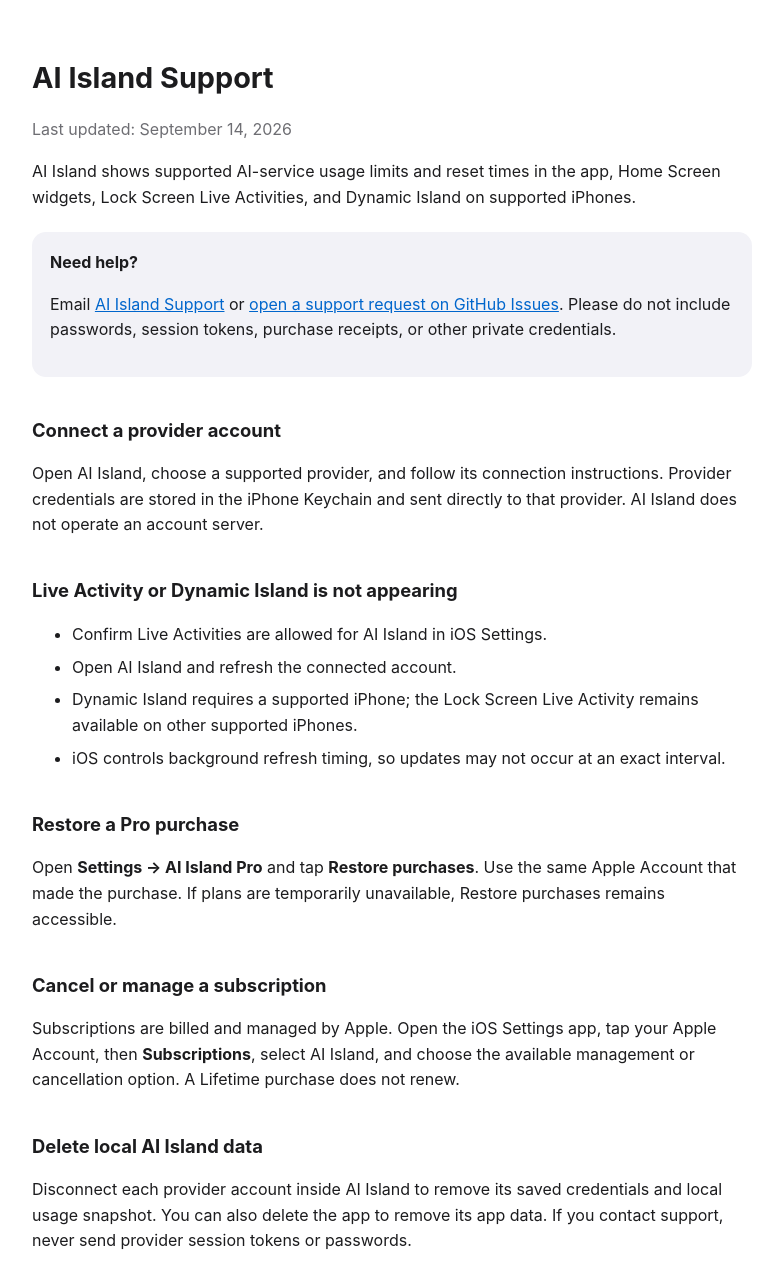
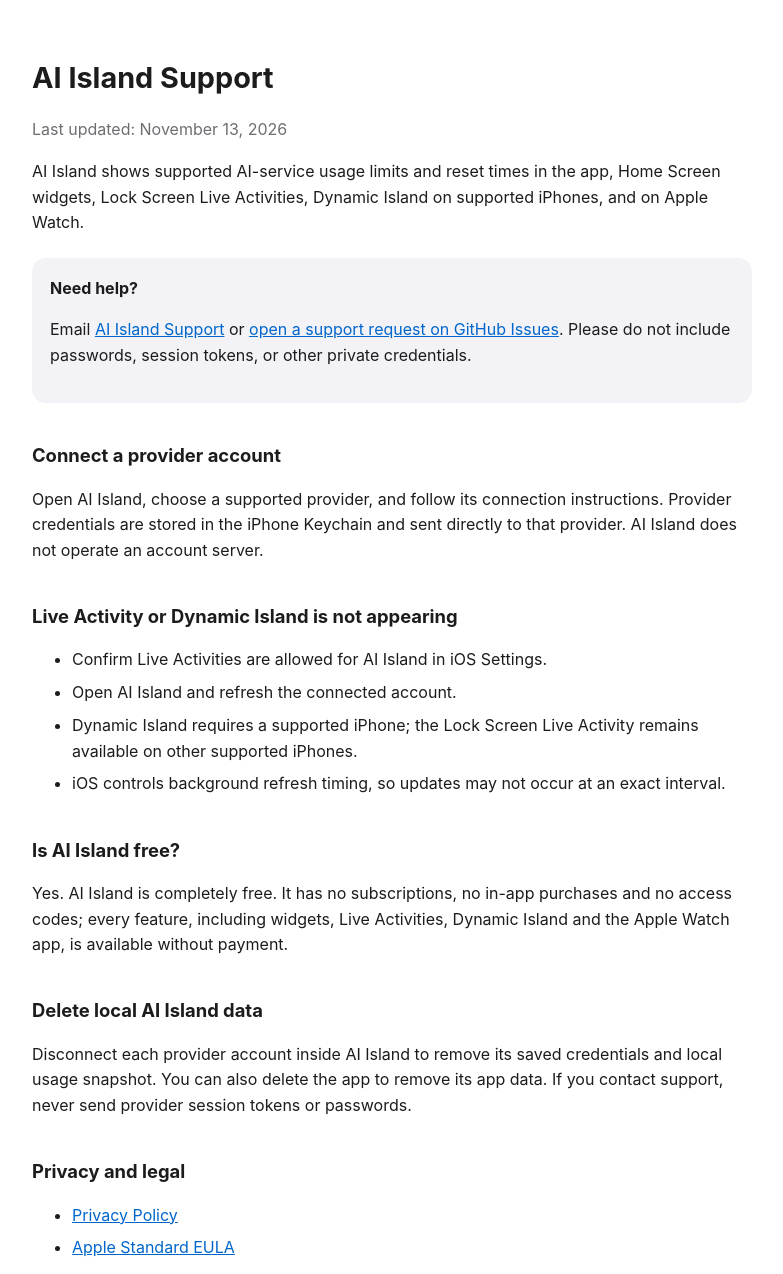
Before and after one commit to stavkovyidmytro-svg/aisland-privacy-, a plain HTML site: page support/index.html in a window 1280 px wide. Shown: the top 1274 px of the page, without its empty margins (248-1031 px from the left). Drawn offline with Linux system fonts and the light colour scheme.

Commit message:
AI Island is free: remove Pro, subscription and purchase text from privacy and support pages
Co-Authored-By: Claude Opus 5.5 <noreply@anthropic.com>

```diff
--- a/support/index.html
+++ b/support/index.html
@@ -18,11 +18,11 @@
 </head>
 <body>
 <h1>AI Island Support</h1>
-<p class="updated">Last updated: September 14, 2026</p>
-<p>AI Island shows supported AI-service usage limits and reset times in the app, Home Screen widgets, Lock Screen Live Activities, and Dynamic Island on supported iPhones.</p>
+<p class="updated">Last updated: November 13, 2026</p>
+<p>AI Island shows supported AI-service usage limits and reset times in the app, Home Screen widgets, Lock Screen Live Activities, Dynamic Island on supported iPhones, and on Apple Watch.</p>
 <div class="card">
   <strong>Need help?</strong>
-  <p>Email <a href="mailto:info@stormkov.com">AI Island Support</a> or <a href="https://github.com/stavkovyidmytro-svg/aisland-privacy-/issues/new?template=support.yml">open a support request on GitHub Issues</a>. Please do not include passwords, session tokens, purchase receipts, or other private credentials.</p>
+  <p>Email <a href="mailto:info@stormkov.com">AI Island Support</a> or <a href="https://github.com/stavkovyidmytro-svg/aisland-privacy-/issues/new?template=support.yml">open a support request on GitHub Issues</a>. Please do not include passwords, session tokens, or other private credentials.</p>
 </div>
 <h2>Connect a provider account</h2>
 <p>Open AI Island, choose a supported provider, and follow its connection instructions. Provider credentials are stored in the iPhone Keychain and sent directly to that provider. AI Island does not operate an account server.</p>
@@ -33,10 +33,8 @@
   <li>Dynamic Island requires a supported iPhone; the Lock Screen Live Activity remains available on other supported iPhones.</li>
   <li>iOS controls background refresh timing, so updates may not occur at an exact interval.</li>
 </ul>
-<h2>Restore a Pro purchase</h2>
-<p>Open <strong>Settings → AI Island Pro</strong> and tap <strong>Restore purchases</strong>. Use the same Apple Account that made the purchase. If plans are temporarily unavailable, Restore purchases remains accessible.</p>
-<h2>Cancel or manage a subscription</h2>
-<p>Subscriptions are billed and managed by Apple. Open the iOS Settings app, tap your Apple Account, then <strong>Subscriptions</strong>, select AI Island, and choose the available management or cancellation option. A Lifetime purchase does not renew.</p>
+<h2>Is AI Island free?</h2>
+<p>Yes. AI Island is completely free. It has no subscriptions, no in-app purchases and no access codes; every feature, including widgets, Live Activities, Dynamic Island and the Apple Watch app, is available without payment.</p>
 <h2>Delete local AI Island data</h2>
 <p>Disconnect each provider account inside AI Island to remove its saved credentials and local usage snapshot. You can also delete the app to remove its app data. If you contact support, never send provider session tokens or passwords.</p>
 <h2>Privacy and legal</h2>
```
Also changed, not shown: index.html (+3 -3 lines), 1 other file.
